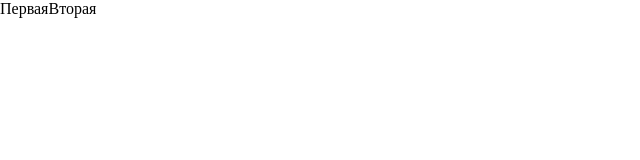
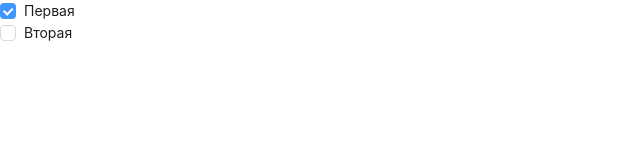
Before and after one commit to vilavren/task-mate, a React (Create React App) app: page / in a window 1280 px wide. Shown: the top 160 px of the page, without its empty margins (0-640 px from the left). Built offline with nearby package versions, Linux system fonts and the light colour scheme.

Commit message:
added: component Tasks

```diff
--- a/src/App.tsx
+++ b/src/App.tsx
@@ -1,14 +1,12 @@
 import React from 'react'
 
 import './App.css'
-import TaskStore from './stores/TaskStore'
+import { Tasks } from './components/Tasks/Tasks'
 
 function App() {
   return (
     <div className="App">
-      {TaskStore.tasks.map((t) => (
-        <>{t.title}</>
-      ))}
+      <Tasks />
     </div>
   )
 }
--- a/src/components/Task/Task.tsx
+++ b/src/components/Task/Task.tsx
@@ -1,12 +1,19 @@
 import { Checkbox } from 'antd'
+import type { CheckboxChangeEvent } from 'antd/es/checkbox'
 import React from 'react'
 
 import { TaskProps } from './Task.props'
 
 export const Task: React.FC<TaskProps> = ({ task }) => {
+  const onChange = (e: CheckboxChangeEvent) => {
+    console.log(`checked = ${e.target.checked}`)
+  }
+
   return (
     <li key={task.id}>
-      <Checkbox>{task.title}</Checkbox>
+      <Checkbox checked={task.completed} onChange={onChange}>
+        {task.title}
+      </Checkbox>
     </li>
   )
 }
--- /dev/null
+++ b/src/components/Tasks/Tasks.props.ts
@@ -0,0 +1 @@
+export type TasksProps = React.InputHTMLAttributes<HTMLInputElement>
--- /dev/null
+++ b/src/components/Tasks/Tasks.tsx
@@ -0,0 +1,16 @@
+import React from 'react'
+
+import TaskStore from '../../stores/TaskStore'
+import { Task } from '../Task/Task'
+
+import { TasksProps } from './Tasks.props'
+
+export const Tasks: React.FC<TasksProps> = () => {
+  return (
+    <ul>
+      {TaskStore.tasks.map((t) => (
+        <Task key={t.id} task={t} />
+      ))}
+    </ul>
+  )
+}
--- a/src/stores/TaskStore.ts
+++ b/src/stores/TaskStore.ts
@@ -7,7 +7,7 @@ class Task {
     {
       id: '1',
       title: 'Первая',
-      completed: false,
+      completed: true,
     },
     {
       id: '2',
```
Also changed, not shown: src/components/Tasks/Tasks.module.css (added).
